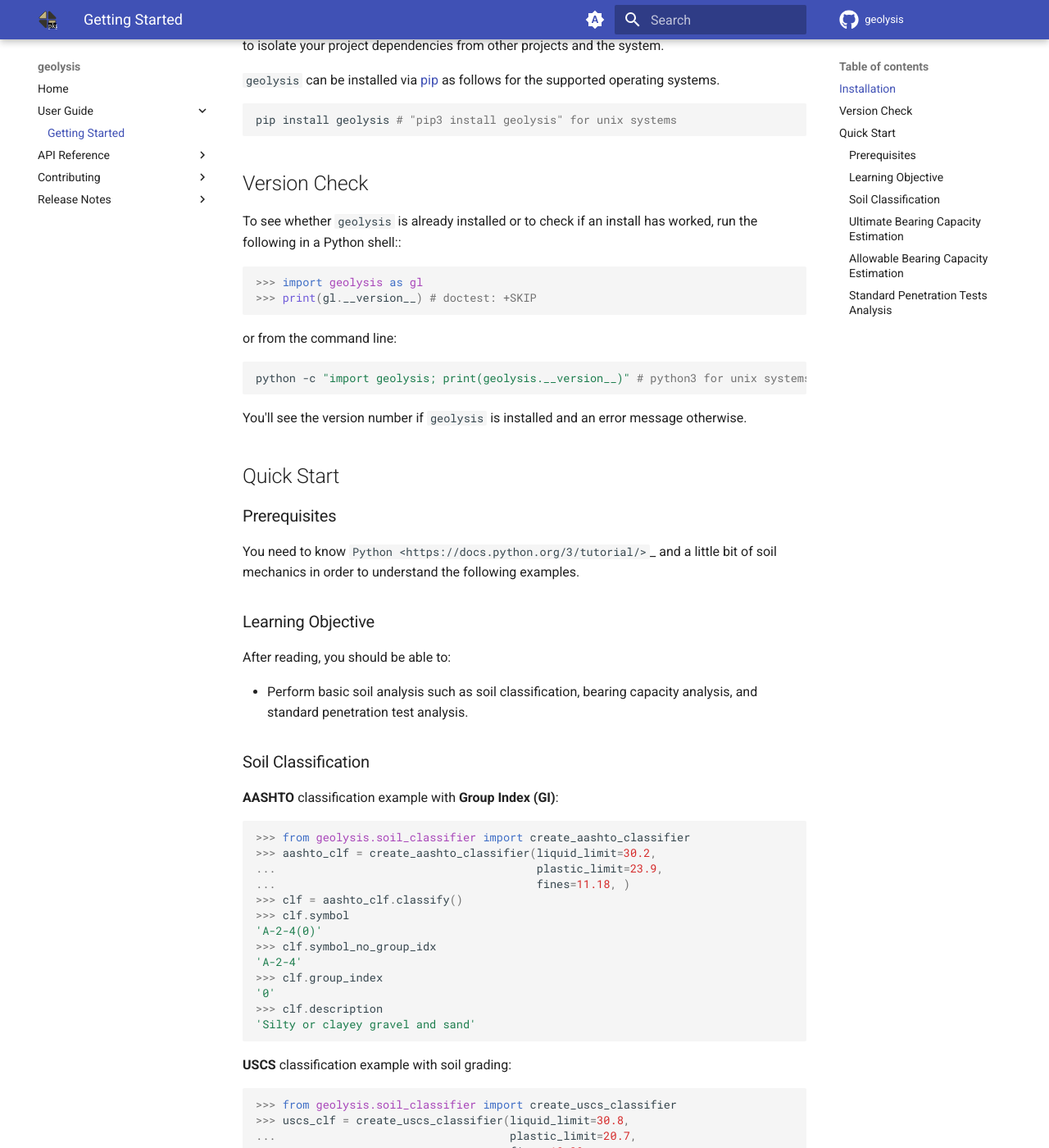
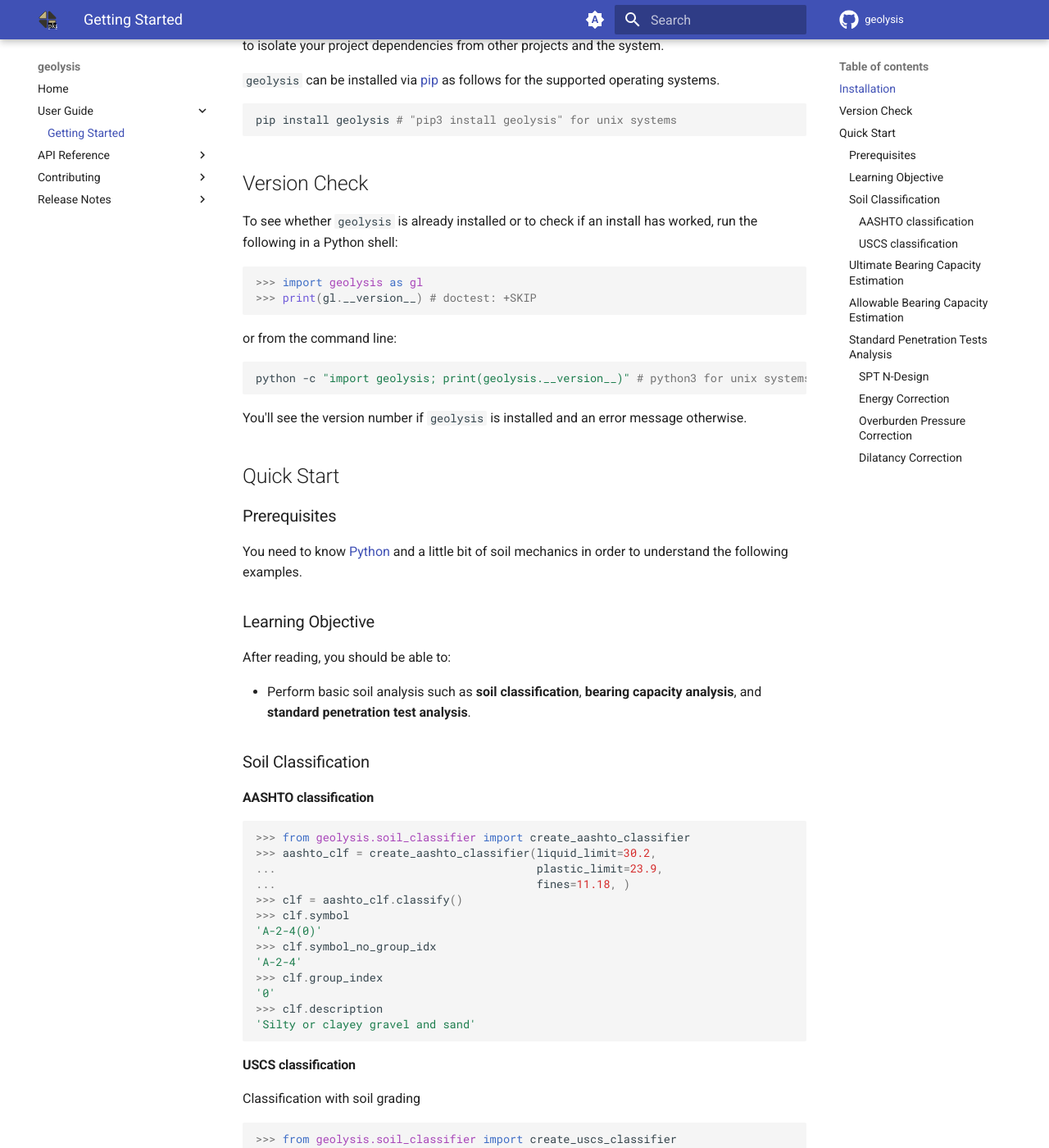
Before and after one commit to patrickboateng/geolysis, an MkDocs documentation site: the page built from docs/usage.md, in a window 1280 px wide and 1400 px high, scrolled down 213 px. Shown: the whole window at 82% size. Built offline with MkDocs 1.6.1 and Material for MkDocs 9.7.7, drawn with Linux system fonts in a browser that asks for light colours; comment, search, counter and statistics services are not loaded; some of the changed text lies outside the part shown.

Commit message:
updated docs

````diff
--- a/docs/usage.md
+++ b/docs/usage.md
@@ -15,7 +15,7 @@ pip install geolysis # "pip3 install geolysis" for unix systems
 ## Version Check
 
 To see whether ``geolysis`` is already installed or to check if an install has
-worked, run the following in a Python shell::
+worked, run the following in a Python shell:
 
 ```python
 
@@ -39,19 +39,19 @@ otherwise.
 
 ### Prerequisites
 
-You need to know `Python <https://docs.python.org/3/tutorial/>`_ and
-a little bit of soil mechanics in order to understand the following examples.
+You need to know [Python](https://docs.python.org/3/tutorial/) and a little
+bit of soil mechanics in order to understand the following examples.
 
 ### Learning Objective
 
 After reading, you should be able to:
 
-- Perform basic soil analysis such as soil classification, bearing
-  capacity analysis, and standard penetration test analysis.
+- Perform basic soil analysis such as **soil classification**, **bearing
+  capacity analysis**, and **standard penetration test analysis**.
 
 ### Soil Classification
 
-**AASHTO** classification example with **Group Index (GI)**:
+#### AASHTO classification
 
 ```python
 
@@ -71,7 +71,9 @@ After reading, you should be able to:
 
 ```
 
-**USCS** classification example with soil grading:
+#### USCS classification
+
+Classification with soil grading
 
 ```python
 
@@ -91,7 +93,7 @@ After reading, you should be able to:
 
 ```
 
-**USCS** classification example without soil grading:
+Classification without soil grading
 
 ```python
 
@@ -176,6 +179,8 @@ Calculating SPT `N_{design}` from a list of SPT N-values:
 
 ```
 
+#### Energy Correction
+
 ```python
 
 >>> from geolysis.spt import EnergyCorrection
@@ -188,8 +193,7 @@ Calculating SPT `N_{design}` from a list of SPT N-values:
 
 ```
 
-Correcting SPT N-values for overburden pressure influence using
-`Gibbs & Holtz (1957)` correlation:
+#### Overburden Pressure Correction
 
 ```python
 
@@ -202,9 +206,9 @@ Correcting SPT N-values for overburden pressure influence using
 
 ```
 
-Other available ``opc_type`` can be found in `geolysis.spt.OPCType`.
+Other available `opc_type` can be found in [OPCType][geolysis.spt.OPCType].
 
-Correcting SPT N-values for water (dilatancy) influence:
+#### Dilatancy Correction
 
 ```python
 
````
Also changed, not shown: other parts of docs/usage.md (+6 -5 lines), docs/api/index.md (+5 -2 lines), docs/dev_guide/index.md (+9 -8 lines).
